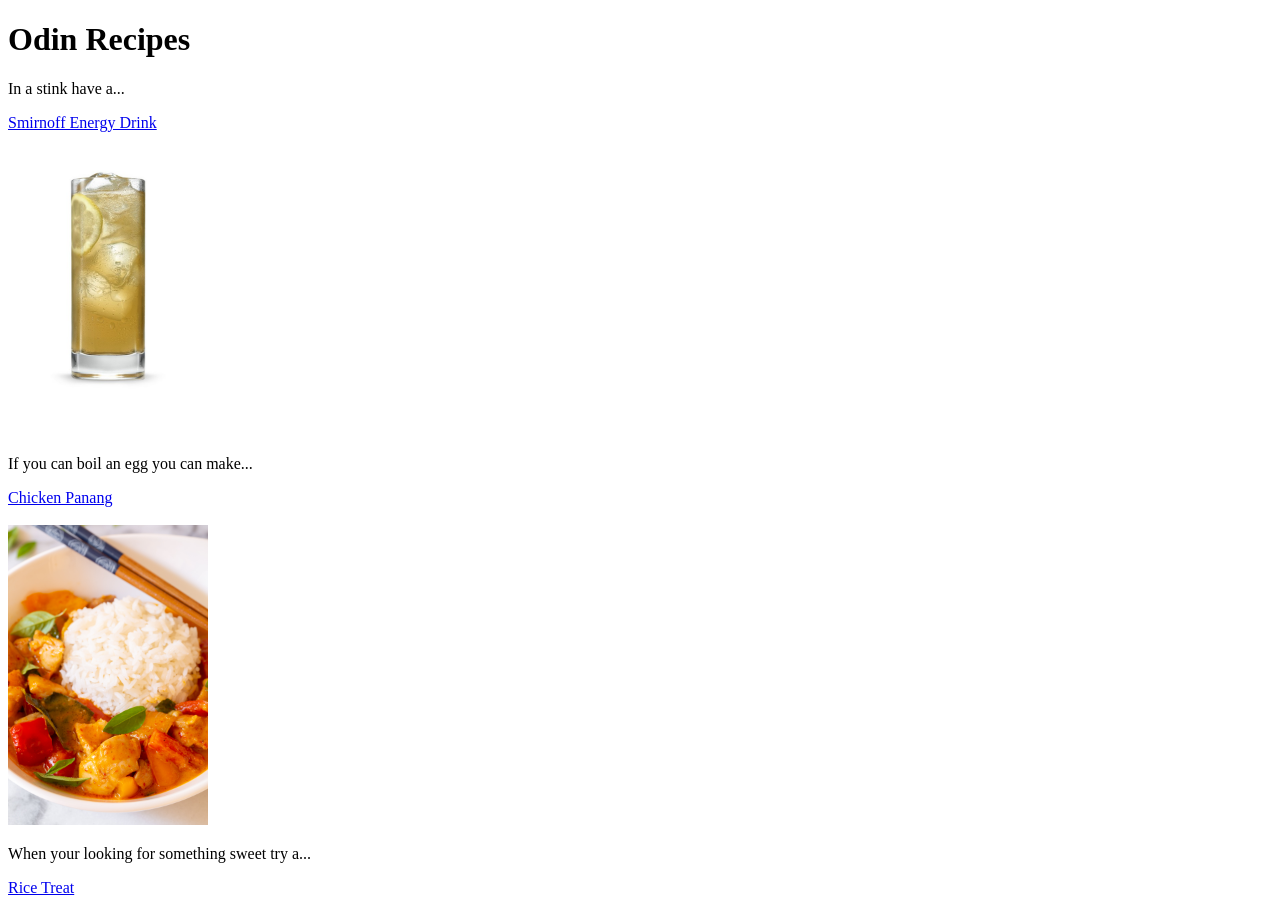
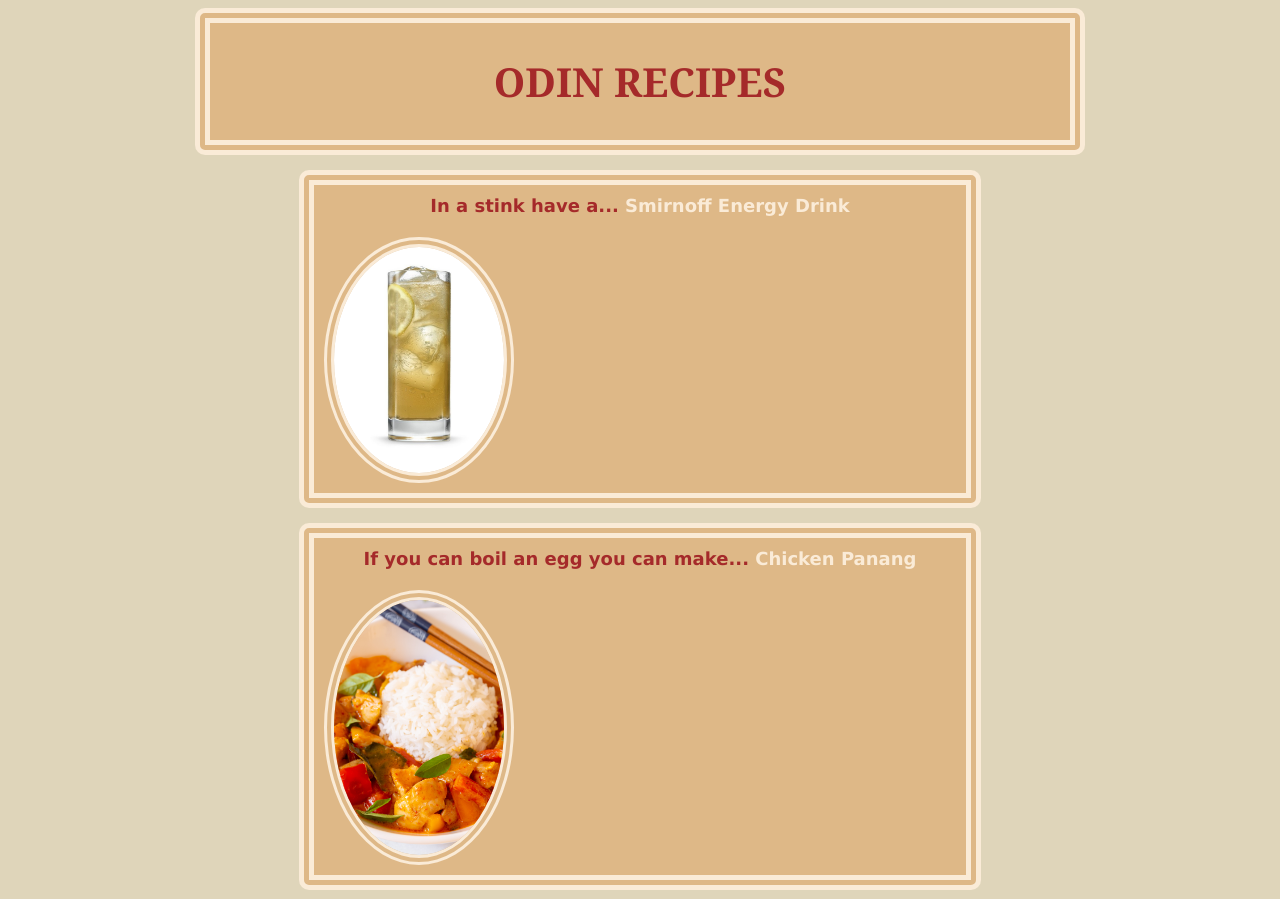
Before and after one commit to EffyJones/odin-recipes, a plain HTML site: page index.html in a window 1280 px wide. Shown: the top 899 px of the page. Drawn offline with Linux system fonts and the light colour scheme.

```diff
--- /dev/null
+++ b/index.css
@@ -0,0 +1,49 @@
+div{
+    max-width: 800px;
+    margin: auto;
+    border: 15px double antiquewhite;
+    padding: 4px 30px 4px 30px;
+    background-color: burlywood;
+    border-radius: 10px;
+}
+h1{
+    text-align: center;
+    text-transform: uppercase;
+    color: brown;
+    font-size: 40px;
+    font-family: Georgia, 'Times New Roman', Times, serif
+}
+p.outlines {
+    background-color: burlywood;
+    padding: 10px;
+    border: 15px double antiquewhite;
+    border-radius: 10px;
+    align-items: center;
+    justify-content: center;
+    display: flexbox;
+    width: 50%;
+    margin: 15px auto;
+    max-width: 800px;
+}
+body{
+    background-color: rgba(154, 120, 34, 0.308);
+}
+img {
+    border-radius: 70%;
+    border-style: double;
+    border-color: antiquewhite;
+    border-width: 10px;
+    @media screen {
+       max-width: 800px;
+       float:none;
+       display: block;
+       overflow: hidden;
+    }
+}
+#words {
+    font-family: Verdana, Geneva, Tahoma, sans-serif;
+    font-size: 18px;
+    font-weight: bolder;
+    text-align: center;
+    color: brown ;
+}
--- a/index.html
+++ b/index.html
@@ -3,21 +3,36 @@
 <head>
     <meta charset="UTF=8">
     <title>Odin Recipes</title>
+    <link rel="stylesheet" href="index.css">
+    <style>
+        a:link {
+            color:antiquewhite;
+            text-decoration: none;
+        }
+        a:hover {
+            color:brown;
+            text-decoration:none;
+        }
+    </style>
 </head>
 <body>
+<div>
     <h1>Odin Recipes</h1>
-    <P>In a stink have a...</P>
+</div>
+    <P class="outlines" id="words">In a stink have a...
     <a href="./recipes/energy-smirnoff.html">Smirnoff Energy Drink</a>
 <br></br>
-    <img src="./images/3531.jpg" width="200" height="auto" alt="Smirnoff Energy Drink">
-<br></br>
-    <p>If you can boil an egg you can make...</p>
+    <img src="./images/3531.jpg" width="170" height="auto" alt="Smirnoff Energy Drink">
+</P>
+    <p class="outlines" id="words">If you can boil an egg you can make...
     <a href="./recipes/Panang-chicken-curry.html">Chicken Panang </a>
 <br></br>
-    <img src="./images/Panang-chicken-curry.jpg" width="200" height="auto" alt="Panang Curry">
-    <p>When your looking for something sweet try a... </p>
+   <img src="./images/Panang-chicken-curry.jpg" width="170" height="auto" alt="Panang Curry">
+</p>
+    <p class="outlines" id="words">When your looking for something sweet try a...
     <a href="./recipes/rice-treats.html">Rice Treat</a>
 <br></br>
-    <img src="./images/rice-treat.jpg" width="200" height="auto" alt="Rice Treat">
+    <img src="./images/rice-treat.jpg" width="192" height="auto" alt="Rice Treat">
+</p>
 </body>
 </html>
```
